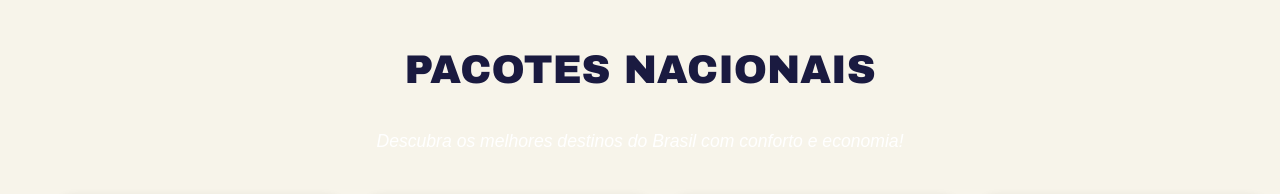
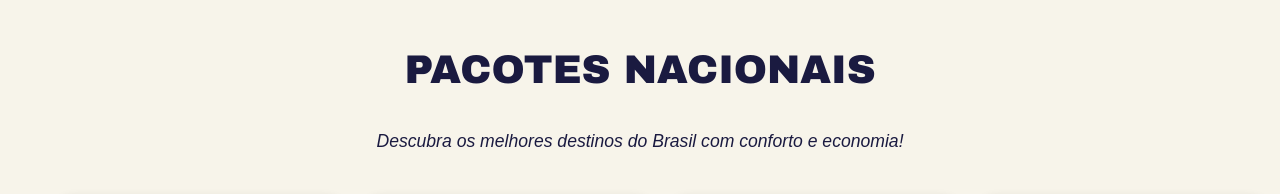
Before and after one commit to henriquesamuel332/site-de-viagens, a plain HTML site: page project1/pacote.html in a window 1280 px wide. Shown: the part 482-676 px from the top of the page. Drawn offline with Linux system fonts and the light colour scheme.

Commit message:
Update pacote.html

```diff
--- a/project1/pacote.html
+++ b/project1/pacote.html
@@ -43,7 +43,7 @@
 <!-- Seção de Pacotes Nacionais -->
 <section class="pacotes">
     <h2><strong>PACOTES NACIONAIS</strong></h2>
-    <p class="legenda">Descubra os melhores destinos do Brasil com conforto e economia!</p>
+    <p class="legenda" style="color: #1A1A40;">Descubra os melhores destinos do Brasil com conforto e economia!</p>
 
 
     <div class="grid">
@@ -410,4 +410,5 @@
         </footer>
     </div>
 </body>
+
 </html>
```
